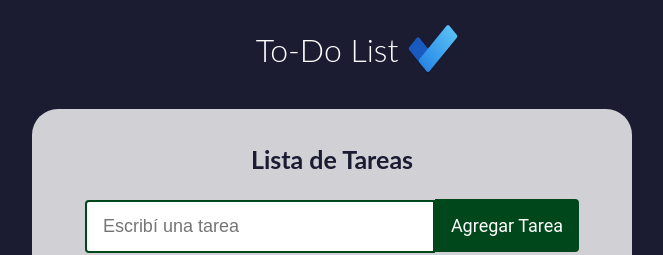
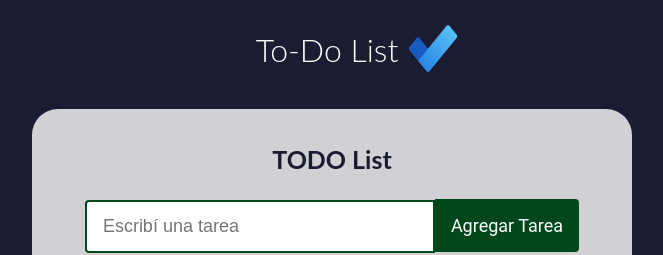
Before and after one commit to Juliandl88/todo-list-react, a React (Create React App) app: page / in a window 1280 px wide. Shown: the top 255 px of the page, without its empty margins (308-971 px from the left). Built offline with nearby package versions, Linux system fonts and the light colour scheme.

Commit message:
agregando anexo

```diff
--- a/src/App.js
+++ b/src/App.js
@@ -12,7 +12,7 @@ function App() {
       <Titulo titulo="To-Do List " logo={logo} alt="logo" />
       <div className="aplicacion-tareas">
         <div className="tareas-lista-principal">
-          <h1 className="titulo-contenedor-tarea">Lista de Tareas</h1>
+          <h1 className="titulo-contenedor-tarea">TODO List</h1>
             <ListaDeTareas />
         </div>
       </div>
```
